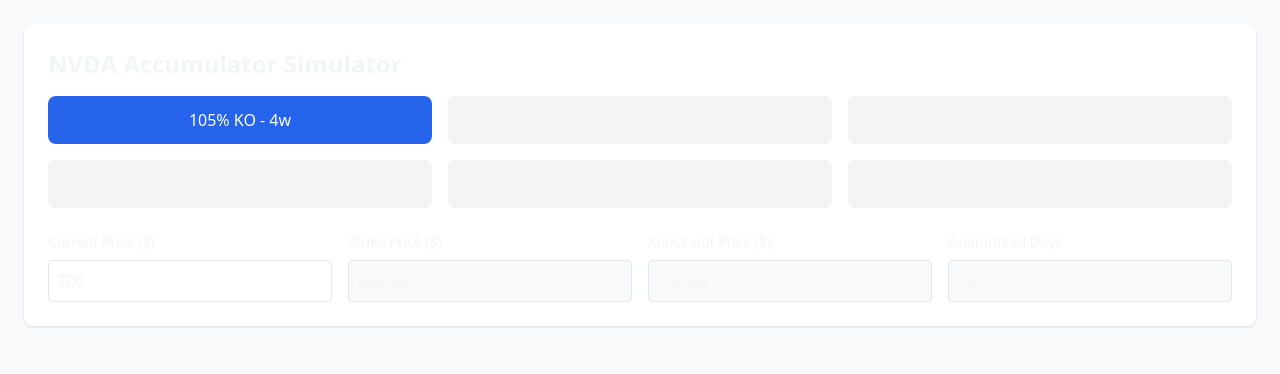
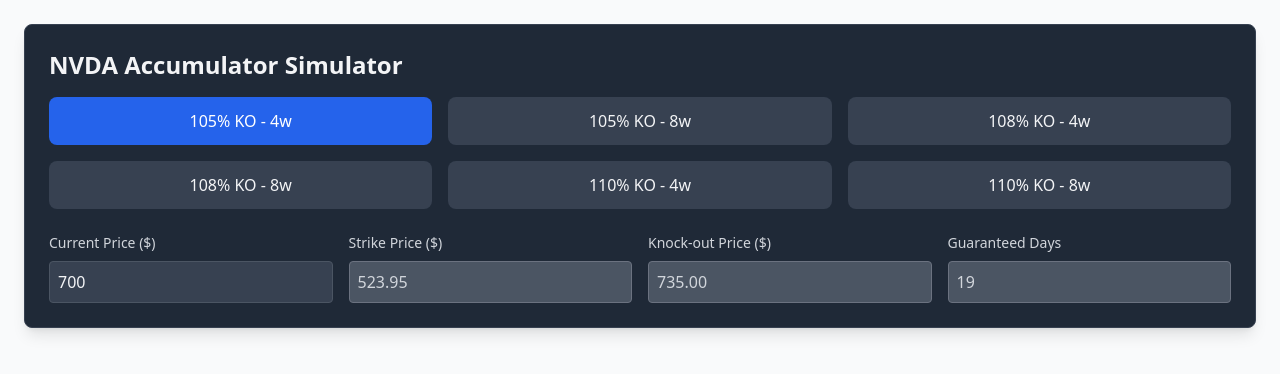
Before and after one commit to tryppy/accumulator-sim, a Next.js app: page / in a window 1280 px wide. Shown: the top 374 px of the page. Built offline with nearby package versions, Linux system fonts and the light colour scheme.

Commit message:
Update simulator with dark mode and enhanced graph

```diff
--- a/src/components/AccumulatorSimulator/index.jsx
+++ b/src/components/AccumulatorSimulator/index.jsx
@@ -1 +1,202 @@
-export { default } from './AccumulatorSimulator';
+import React, { useState } from 'react';
+import { LineChart, Line, XAxis, YAxis, CartesianGrid, Tooltip, Legend, ReferenceLine, ResponsiveContainer } from 'recharts';
+import { Alert } from '@/components/ui/alert';
+import { ScenarioCard } from './ScenarioCard';
+import { NVDA_PRESETS, INITIAL_MARGIN, TRADING_DAYS, SHARES_PER_DAY, GEARING_RATIO } from './constants';
+import { generateScenarios } from './utils';
+
+const CustomTooltip = ({ active, payload, label }) => {
+  if (active && payload && payload.length) {
+    return (
+      <div className="bg-gray-800 border border-gray-700 p-3 rounded-lg shadow-lg">
+        <p className="text-gray-300">Day {label}</p>
+        {payload.map((entry, index) => (
+          <p key={index} className="text-sm" style={{ color: entry.color }}>
+            {entry.name}: ${entry.value.toFixed(2)}
+          </p>
+        ))}
+      </div>
+    );
+  }
+  return null;
+};
+
+const AccumulatorSimulator = () => {
+  const [currentPrice, setCurrentPrice] = useState(700);
+  const [selectedPreset, setSelectedPreset] = useState(0);
+  const [simulationResult, setSimulationResult] = useState(null);
+
+  const strikePrice = NVDA_PRESETS[selectedPreset].strike * currentPrice / 100;
+  const knockoutPrice = NVDA_PRESETS[selectedPreset].ko * currentPrice / 100;
+  const guaranteePeriod = NVDA_PRESETS[selectedPreset].guarantee;
+
+  const runSimulation = (presetIndex) => {
+    setSelectedPreset(presetIndex);
+    setSimulationResult(generateScenarios(currentPrice, strikePrice, knockoutPrice, guaranteePeriod));
+  };
+
+  return (
+    <div className="p-6 max-w-7xl mx-auto">
+      <div className="bg-gray-800 rounded-lg shadow-lg p-6 mb-6 border border-gray-700">
+        <h1 className="text-2xl font-bold mb-4 text-gray-100">NVDA Accumulator Simulator</h1>
+
+        <div className="grid grid-cols-3 gap-4 mb-6">
+          {NVDA_PRESETS.map((preset, idx) => (
+            <button
+              key={idx}
+              onClick={() => runSimulation(idx)}
+              className={`p-3 rounded-lg transition-colors ${
+                selectedPreset === idx
+                  ? 'bg-blue-600 text-white'
+                  : 'bg-gray-700 hover:bg-gray-600 text-gray-100'
+              }`}
+            >
+              {preset.label}
+            </button>
+          ))}
+        </div>
+
+        <div className="grid grid-cols-4 gap-4">
+          <div>
+            <label className="block text-sm font-medium mb-2 text-gray-300">Current Price ($)</label>
+            <input
+              type="number"
+              value={currentPrice}
+              onChange={(e) => setCurrentPrice(Number(e.target.value))}
+              className="w-full p-2 border rounded bg-gray-700 border-gray-600 text-gray-100 focus:ring-2 focus:ring-blue-500"
+            />
+          </div>
+          <div>
+            <label className="block text-sm font-medium mb-2 text-gray-300">Strike Price ($)</label>
+            <input
+              type="number"
+              value={strikePrice.toFixed(2)}
+              disabled
+              className="w-full p-2 border rounded bg-gray-600 border-gray-500 text-gray-300"
+            />
+          </div>
+          <div>
+            <label className="block text-sm font-medium mb-2 text-gray-300">Knock-out Price ($)</label>
+            <input
+              type="number"
+              value={knockoutPrice.toFixed(2)}
+              disabled
+              className="w-full p-2 border rounded bg-gray-600 border-gray-500 text-gray-300"
+            />
+          </div>
+          <div>
+            <label className="block text-sm font-medium mb-2 text-gray-300">Guaranteed Days</label>
+            <input
+              type="number"
+              value={guaranteePeriod}
+              disabled
+              className="w-full p-2 border rounded bg-gray-600 border-gray-500 text-gray-300"
+            />
+          </div>
+        </div>
+      </div>
+
+      {simulationResult && (
+        <>
+          <div className="bg-gray-800 rounded-lg shadow-lg p-6 mb-6 border border-gray-700">
+            <h2 className="text-xl font-bold mb-4 text-gray-100">Price Simulation</h2>
+            <div className="h-[600px]">
+              <ResponsiveContainer width="100%" height="100%">
+                <LineChart
+                  margin={{ top: 20, right: 30, left: 20, bottom: 20 }}
+                >
+                  <CartesianGrid strokeDasharray="3 3" stroke="#374151" />
+                  <XAxis
+                    dataKey="day"
+                    label={{ value: 'Trading Days', position: 'bottom', fill: '#9CA3AF' }}
+                    tick={{ fill: '#9CA3AF' }}
+                  />
+                  <YAxis
+                    label={{ value: 'Price ($)', angle: -90, position: 'insideLeft', fill: '#9CA3AF' }}
+                    tick={{ fill: '#9CA3AF' }}
+                  />
+                  <Tooltip content={<CustomTooltip />} />
+                  <Legend
+                    wrapperStyle={{
+                      backgroundColor: '#1F2937',
+                      borderRadius: '0.5rem',
+                      padding: '0.5rem',
+                    }}
+                  />
+                  <ReferenceLine
+                    y={knockoutPrice}
+                    label={{ value: 'Knock-out', fill: '#EF4444', position: 'right' }}
+                    stroke="#EF4444"
+                    strokeDasharray="5 5"
+                  />
+                  <ReferenceLine
+                    y={strikePrice}
+                    label={{ value: 'Strike', fill: '#3B82F6', position: 'right' }}
+                    stroke="#3B82F6"
+                    strokeDasharray="5 5"
+                  />
+                  <Line
+                    data={simulationResult.bullish.prices}
+                    type="monotone"
+                    dataKey="price"
+                    name="Bullish"
+                    stroke="#10B981"
+                    dot={false}
+                    strokeWidth={2}
+                  />
+                  <Line
+                    data={simulationResult.bearish.prices}
+                    type="monotone"
+                    dataKey="price"
+                    name="Bearish"
+                    stroke="#F87171"
+                    dot={false}
+                    strokeWidth={2}
+                  />
+                  <Line
+                    data={simulationResult.sideways.prices}
+                    type="monotone"
+                    dataKey="price"
+                    name="Sideways"
+                    stroke="#FBBF24"
+                    dot={false}
+                    strokeWidth={2}
+                  />
+                </LineChart>
+              </ResponsiveContainer>
+            </div>
+          </div>
+
+          <div className="grid grid-cols-3 gap-6 mb-6">
+            {Object.entries(simulationResult).map(([scenario, data]) => (
+              <ScenarioCard key={scenario} scenario={scenario} data={data} />
+            ))}
+          </div>
+
+          <div className="bg-gray-800 rounded-lg shadow-lg p-6 border border-gray-700">
+            <h3 className="text-lg font-bold mb-4 text-gray-100">Risk Analysis</h3>
+            <div className="space-y-4">
+              <Alert className="bg-gray-700 border-red-500 text-gray-100">
+                <strong className="text-red-400">Knock-out Risk:</strong> Early termination if price reaches {NVDA_PRESETS[selectedPreset].ko}%
+                of initial price (${knockoutPrice.toFixed(2)}). Minimum {guaranteePeriod * SHARES_PER_DAY} shares
+                guaranteed during initial {guaranteePeriod} days.
+              </Alert>
+
+              <Alert className="bg-gray-700 border-yellow-500 text-gray-100">
+                <strong className="text-yellow-400">Leverage Risk:</strong> {GEARING_RATIO}x gearing doubles accumulation below strike price,
+                amplifying potential losses in declining markets. Maximum share accumulation: {TRADING_DAYS * SHARES_PER_DAY * GEARING_RATIO}.
+              </Alert>
+
+              <Alert className="bg-gray-700 border-blue-500 text-gray-100">
+                <strong className="text-blue-400">Margin Risk:</strong> Initial margin requirement of {INITIAL_MARGIN * 100}%. Margin calls
+                possible in adverse market conditions. Monitor margin calls in scenario analysis.
+              </Alert>
+            </div>
+          </div>
+        </>
+      )}
+    </div>
+  );
+};
+
+export default AccumulatorSimulator;
```
